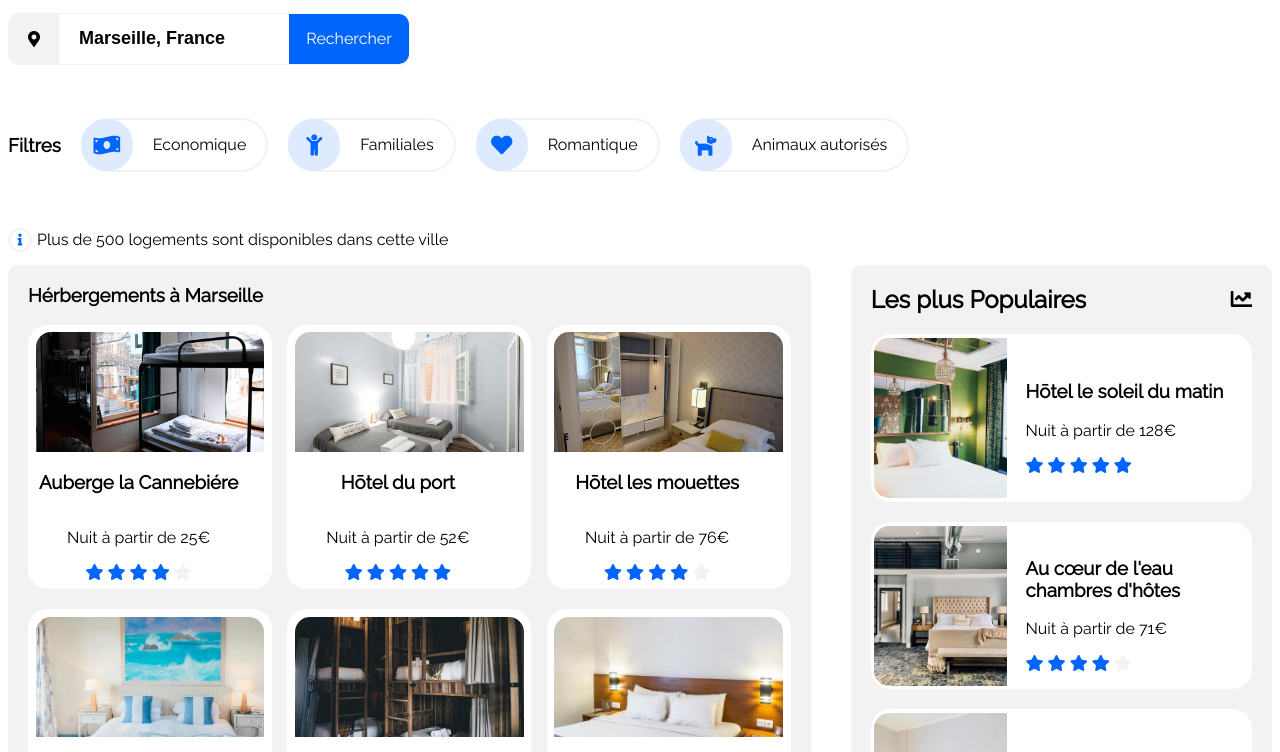
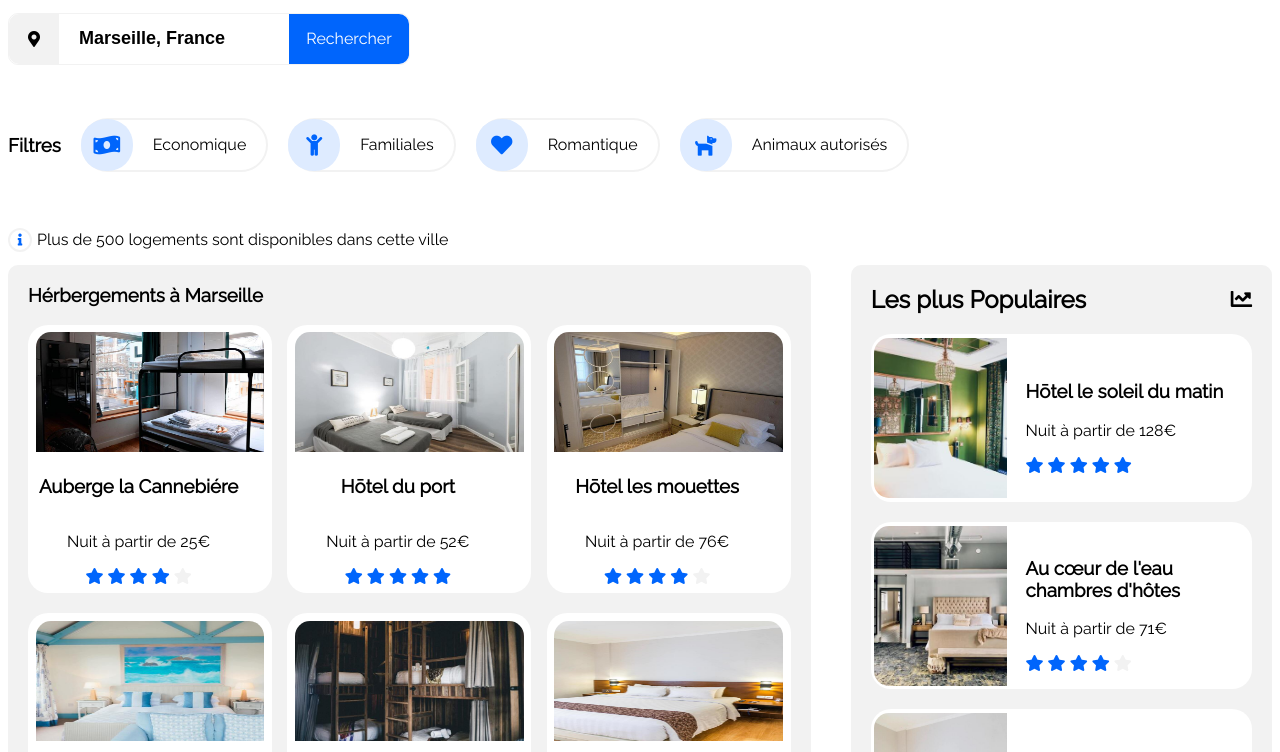
Before and after one commit to chinweiloani/Iloanichinwe_2_26052021, a plain HTML site: page index.html in a window 1280 px wide. Shown: the part 199-951 px from the top of the page. Drawn offline with Linux system fonts and the light colour scheme.

Commit message:
changé la position des images d'hébergement

```diff
--- a/index.html
+++ b/index.html
@@ -17,7 +17,7 @@
             <div class="flexBetween">
                 <div class="margLogo">
                     <img src="images/Reservia@3x.png" alt="logo Reservia" class="margImgLogo"/></div>
-                <div class=" sizeliens flexAround">
+                <div class="sizeliens flexAround">
                     <div class="sizelien flexCentre bordureNav"><a class="colorLien2 decorationNone" href="#hérbergements">Hérbergements</a></div>
                     <div class="sizelien flexCentre bordureNav "><a class="colorLien2 decorationNone" href="#Activities">Activités</a></div>
                     <div class="sizelien flexCentre bordureNav "><a class="texteGras colorBleu decorationNone" href="#">S'inscrire</a></div>
@@ -64,7 +64,7 @@
                 <h3>Hérbergements à Marseille</h3>
                 <div class="bloc1 flexBetween">
                     <div class="cubeHérbergement">
-                        <div class="imgHérbergement1"></div>
+                        <img class="imgHérbergement1" src="images/hebergements/4_small/marcus-loke-WQJvWU_HZFo-unsplash.jpg" alt="photo"/>
                         <div class="cubeDetailsHérbegerment flexColumnCentre">
                             <h3>Auberge la Cannebiére</h3>
                             <p>Nuit à partir de 25€</p>
@@ -78,7 +78,7 @@
                         </div>
                     </div>
                     <div class="cubeHérbergement">
-                        <div class="imgHérbergement2"></div>
+                        <img class="imgHérbergement2" src="images/hebergements/4_small/fred-kleber-gTbaxaVLvsg-unsplash.jpg" alt="photo"/>
                         <div class="cubeDetailsHérbegerment flexColumnCentre">
                             <h3>Hōtel du port</h3>
                             <p>Nuit à partir de 52€</p>
@@ -92,7 +92,7 @@
                         </div>
                     </div>
                     <div class="cubeHérbergement">
-                        <div class="imgHérbergement3"></div>
+                        <img class="imgHérbergement3" src="images/hebergements/4_small/reisetopia-B8WIgxA_PFU-unsplash.jpg" alt="photo"/>
                         <div class="cubeDetailsHérbegerment flexColumnCentre">
                             <h3>Hōtel les mouettes</h3>
                             <p>Nuit à partir de 76€</p>
@@ -108,7 +108,7 @@
                 </div>
                 <div class="bloc2 flexBetween">
                     <div class="cubeHérbergement">
-                        <div class="imgHérbergement4"></div>
+                        <img class="imgHérbergement4" src="images/hebergements/4_small/annie-spratt-Eg1qcIitAuA-unsplash.jpg" alt="photo"/>
                         <div class="cubeDetailsHérbegerment flexColumnCentre">
                             <h3>Auberge de la mer</h3>
                             <p>Nuit à partir de 46€</p>
@@ -122,7 +122,7 @@
                         </div>
                     </div>
                     <div class="cubeHérbergement">
-                        <div class="imgHérbergement5"></div>
+                        <img class="imgHérbergement5" src="images/hebergements/4_small/nicate-lee-kT-ZyaiwBe0-unsplash.jpg" alt="photo"/>
                         <div class="cubeDetailsHérbegerment flexColumnCentre">
                             <h3>Auberge le panier</h3>
                             <p>Nuit à partir de 23€</p>
@@ -136,7 +136,7 @@
                         </div>
                     </div>
                     <div class="cubeHérbergement">
-                        <div class="imgHérbergement6"></div>
+                        <img class="imgHérbergement6" src="images/hebergements/4_small/febrian-zakaria-sjvU0THccQA-unsplash.jpg" alt="photo"/>
                         <div class="cubeDetailsHérbegerment flexColumnCentre">
                             <h3>Hōtel chez Amina</h3>
                             <p>Nuit à partir de 96€</p>
--- a/styles.css
+++ b/styles.css
@@ -62,10 +62,12 @@
     background-color:#F2F2F2;
 }
 
-
 /* NAV*/
 .sizeNav {
     height: 100px;
+}
+.sizeliens {
+    width: 100%;
 }
 .sizeliens {
     width: 45%;
@@ -218,49 +220,31 @@
     border-radius: 10px;
 }
 .imgHérbergement1 {
-    background-image: url("images/hebergements/4_small/marcus-loke-WQJvWU_HZFo-unsplash.jpg");
-    background-size: cover;
-    background-position: center;
     width: 100%;
     height: 120px;
     border-radius: 15px 15px 0 0;
 }
 .imgHérbergement2 {
-    background-image: url("images/hebergements/4_small/fred-kleber-gTbaxaVLvsg-unsplash.jpg");
-    background-size: cover;
-    background-position: center;
     width: 100%;
     height: 120px;
     border-radius: 15px 15px 0 0;
 }
 .imgHérbergement3 {
-    background-image: url("images/hebergements/4_small/reisetopia-B8WIgxA_PFU-unsplash.jpg");
-    background-size: cover;
-    background-position: center;
     width: 100%;
     height: 120px;
     border-radius: 15px 15px 0 0;
 }
 .imgHérbergement4 {
-    background-image: url("images/hebergements/4_small/annie-spratt-Eg1qcIitAuA-unsplash.jpg");
-    background-size: cover;
-    background-position: center;
     width: 100%;
     height: 120px;
     border-radius: 15px 15px 0 0;
 }
 .imgHérbergement5 {
-    background-image: url("images/hebergements/4_small/nicate-lee-kT-ZyaiwBe0-unsplash.jpg");
-    background-size: cover;
-    background-position: center;
     width: 100%;
     height: 120px;
     border-radius: 15px 15px 0 0;
 }
 .imgHérbergement6 {
-    background-image: url("images/hebergements/4_small/febrian-zakaria-sjvU0THccQA-unsplash.jpg");
-    background-size: cover;
-    background-position: center;
     width: 100%;
     height: 120px;
     border-radius: 15px 15px 0 0;
@@ -423,3 +407,4 @@ transform: scale(1.03);
 .divfootLien {
     height: 30px;
 }
+/*responsive*/
```
